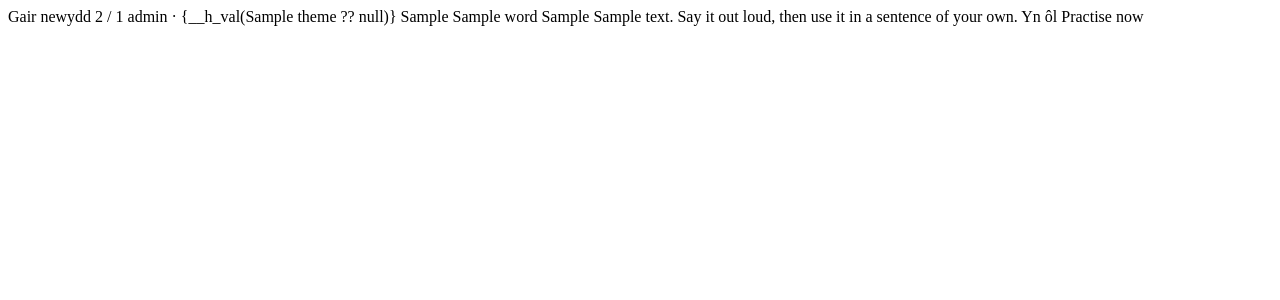
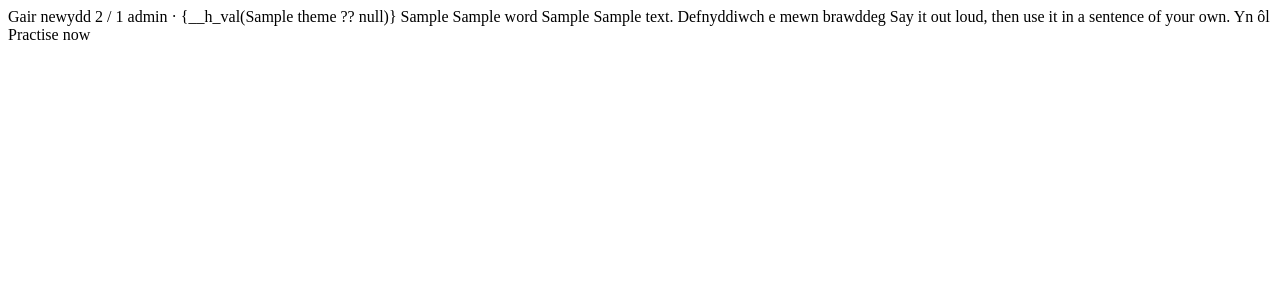
Before and after one commit to mightymango/geiriau, a Laravel app: template resources/views/native/learn.blade.php in a window 1280 px wide. Shown: the top 300 px of the page. Run offline with Laravel 12, Linux system fonts and the light colour scheme; the template is opened without the code that fills it: most values are stand-ins (such as "Sample title", 1, 10 or a date in 2020).

Commit message:
Add the Welsh line to the Learn tip
Co-Authored-By: Claude Opus 5.5 <noreply@anthropic.com>

```diff
--- a/resources/views/native/learn.blade.php
+++ b/resources/views/native/learn.blade.php
@@ -27,7 +27,10 @@
                     @endif
                 </native:column>
 
-                <native:text class="w-full text-center text-xs text-theme-on-surface-variant">Say it out loud, then use it in a sentence of your own.</native:text>
+                <native:column class="w-full items-center gap-1">
+                    <native:text class="w-full text-center text-xs font-medium text-theme-on-surface-variant">Defnyddiwch e mewn brawddeg</native:text>
+                    <native:text class="w-full text-center text-xs text-theme-on-surface-variant">Say it out loud, then use it in a sentence of your own.</native:text>
+                </native:column>
             </native:column>
 
             <native:row class="w-full gap-3">
```
